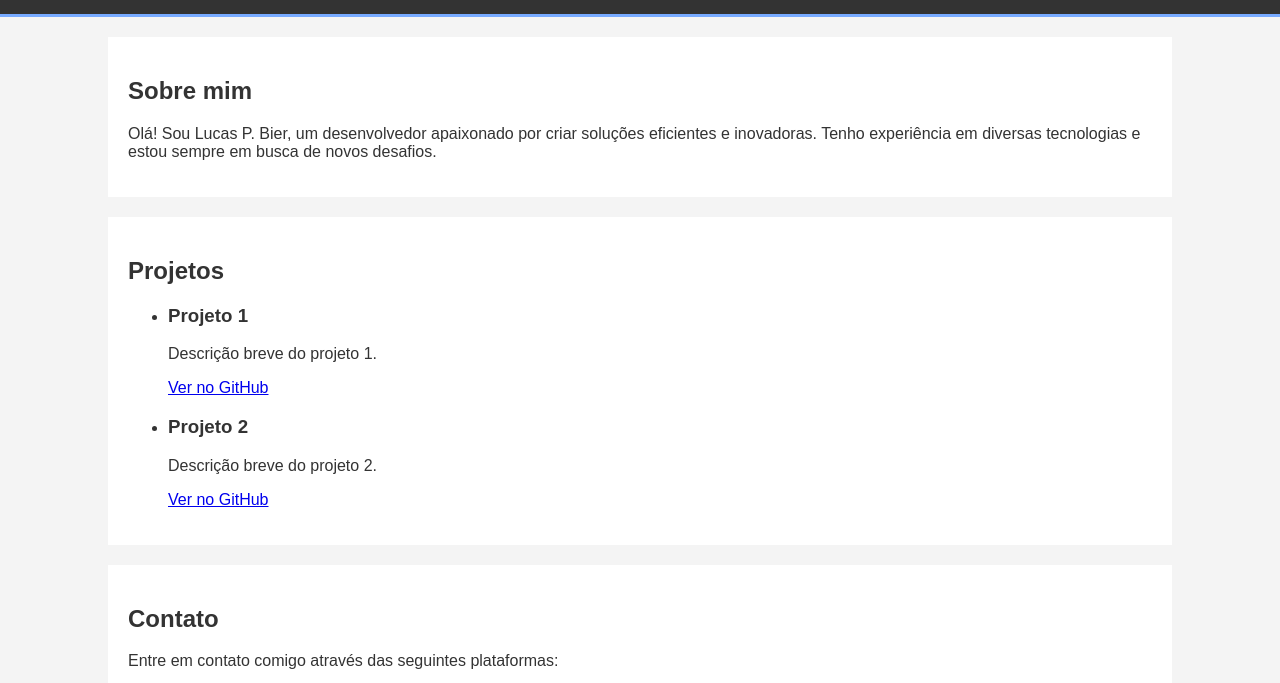
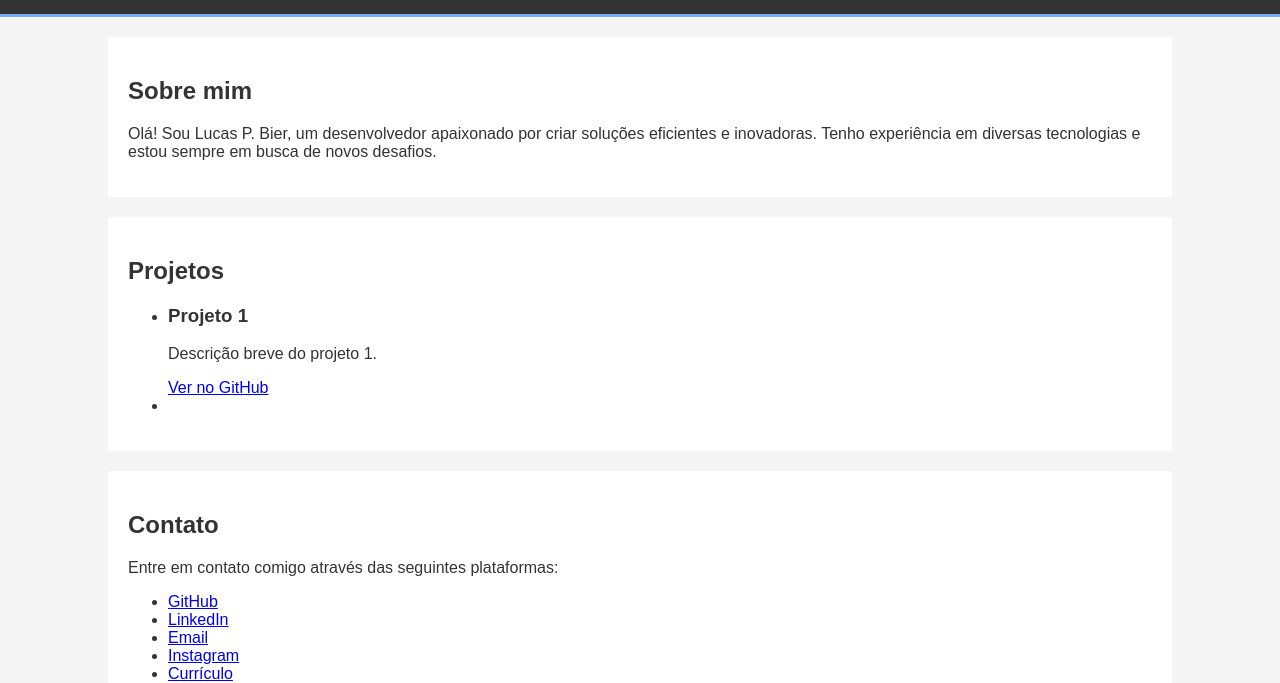
Before and after one commit to lucaspbier/Portif-lio, a plain HTML site: page index.html in a window 1280 px wide. Shown: the part 130-813 px from the top of the page. Drawn offline with Linux system fonts and the light colour scheme.

Commit message:
Update index.html

```diff
--- a/index.html
+++ b/index.html
@@ -80,10 +80,6 @@
                 <a href="https://github.com/lucaspbier/projeto1">Ver no GitHub</a>
             </li>
             <li>
-                <h3>Projeto 2</h3>
-                <p>Descrição breve do projeto 2.</p>
-                <a href="https://github.com/lucaspbier/projeto2">Ver no GitHub</a>
-            </li>
             <!-- Adicione mais projetos conforme necessário -->
         </ul>
     </section>
```
